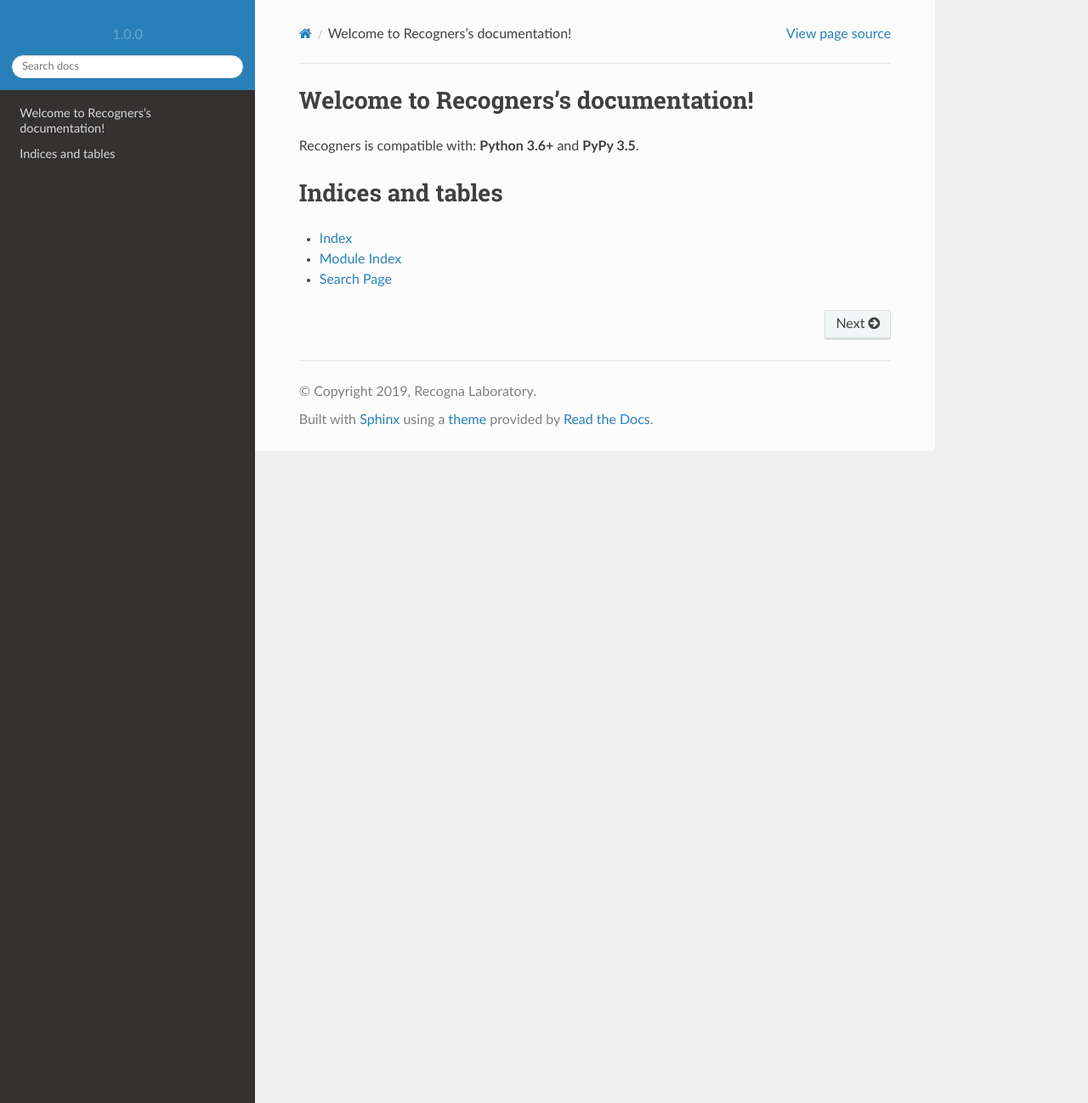
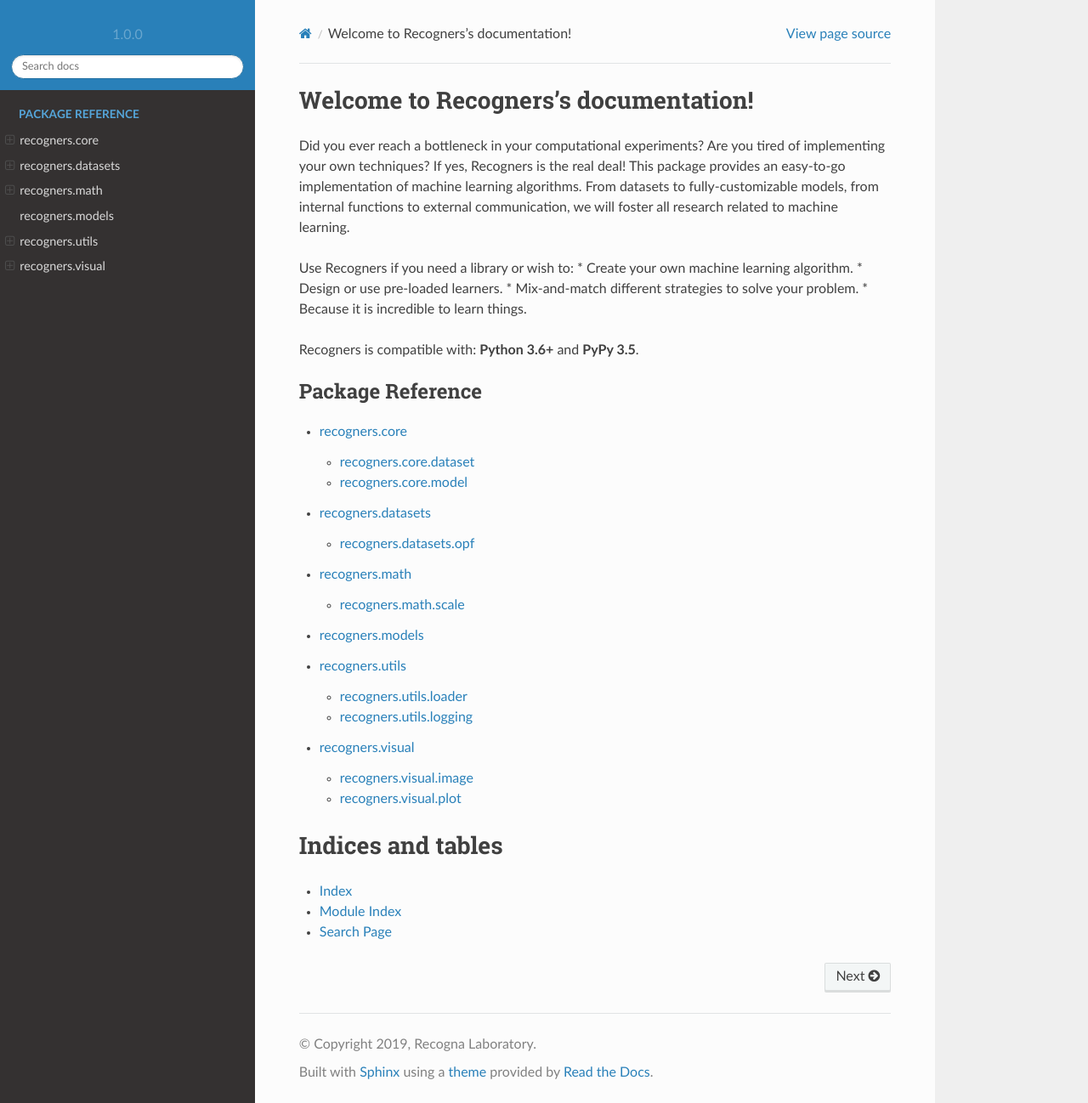
Before and after one commit to gugarosa/learnergy, a Sphinx documentation site: the page built from docs/index.rst, in a window 1280 px wide and 1298 px high. Shown: the whole window at 85% size. Built offline with Sphinx 7.4.7 and the Read the Docs theme 2.0.0, drawn with Linux system fonts in a browser that asks for light colours.

Commit message:
Adding docs.

```diff
--- /dev/null
+++ b/docs/api/recogners.core.dataset.rst
@@ -0,0 +1,7 @@
+recogners.core.dataset
+==========================
+
+.. automodule:: recogners.core.dataset
+    :members:
+    :private-members:
+    :special-members:
--- /dev/null
+++ b/docs/api/recogners.core.model.rst
@@ -0,0 +1,7 @@
+recogners.core.model
+==========================
+
+.. automodule:: recogners.core.model
+    :members:
+    :private-members:
+    :special-members:
--- a/docs/api/recogners.core.rst
+++ b/docs/api/recogners.core.rst
@@ -0,0 +1,12 @@
+recogners.core
+=========================
+
+Core is the core. Essentially, it is the parent of everything. You should find parent classes defining the basic of our structure. They should provide variables and methods that will help to construct other modules.
+
+.. toctree::
+    recogners.core.dataset
+    recogners.core.model
+
+.. automodule:: recogners.core
+   :members:
+   :show-inheritance:
--- /dev/null
+++ b/docs/api/recogners.datasets.opf.rst
@@ -0,0 +1,7 @@
+recogners.datasets.opf
+==========================
+
+.. automodule:: recogners.datasets.opf
+    :members:
+    :private-members:
+    :special-members:
--- /dev/null
+++ b/docs/api/recogners.math.scale.rst
@@ -0,0 +1,7 @@
+recogners.math.scale
+==========================
+
+.. automodule:: recogners.math.scale
+    :members:
+    :private-members:
+    :special-members:
--- /dev/null
+++ b/docs/api/recogners.models.rbm.rst
@@ -0,0 +1,7 @@
+recogners.models.rbm
+======================w====
+
+.. automodule:: recogners.models.rbm
+    :members:
+    :private-members:
+    :special-members:
--- /dev/null
+++ b/docs/api/recogners.utils.loader.rst
@@ -0,0 +1,7 @@
+recogners.utils.loader
+==========================
+
+.. automodule:: recogners.utils.loader
+    :members:
+    :private-members:
+    :special-members:
--- /dev/null
+++ b/docs/api/recogners.utils.logging.rst
@@ -0,0 +1,7 @@
+recogners.utils.logging
+==========================
+
+.. automodule:: recogners.utils.logging
+    :members:
+    :private-members:
+    :special-members:
--- a/docs/api/recogners.utils.rst
+++ b/docs/api/recogners.utils.rst
@@ -0,0 +1,12 @@
+recogners.utils
+=========================
+
+This is an utilities package. Common things shared across the application should be implemented here. It is better to implement once and use as you wish than re-implementing the same thing over and over again.
+
+.. toctree::
+    recogners.utils.loader
+    recogners.utils.logging
+
+.. automodule:: recogners.utils
+   :members:
+   :show-inheritance:
--- /dev/null
+++ b/docs/api/recogners.visual.image.rst
@@ -0,0 +1,7 @@
+recogners.visual.image
+==========================
+
+.. automodule:: recogners.visual.image
+    :members:
+    :private-members:
+    :special-members:
--- /dev/null
+++ b/docs/api/recogners.visual.plot.rst
@@ -0,0 +1,7 @@
+recogners.visual.plot
+==========================
+
+.. automodule:: recogners.visual.plot
+    :members:
+    :private-members:
+    :special-members:
--- /dev/null
+++ b/docs/api/recogners.visual.rst
@@ -0,0 +1,12 @@
+recogners.visual
+=========================
+
+Every one needs images and plots to help visualize what is happening, correct? This package will provide every visual-related method for you. Check a specific image, your fitness function convergence, plot reconstructions, weights and much more!
+
+.. toctree::
+    recogners.visual.image
+    recogners.visual.plot
+
+.. automodule:: recogners.visual
+   :members:
+   :show-inheritance:
--- a/docs/index.rst
+++ b/docs/index.rst
@@ -1,5 +1,13 @@
 Welcome to Recogners's documentation!
 =======================================
+
+Did you ever reach a bottleneck in your computational experiments? Are you tired of implementing your own techniques? If yes, Recogners is the real deal! This package provides an easy-to-go implementation of machine learning algorithms. From datasets to fully-customizable models, from internal functions to external communication, we will foster all research related to machine learning.
+
+Use Recogners if you need a library or wish to:
+* Create your own machine learning algorithm.
+* Design or use pre-loaded learners.
+* Mix-and-match different strategies to solve your problem.
+* Because it is incredible to learn things.
 
 Recogners is compatible with: **Python 3.6+** and **PyPy 3.5**.
 
@@ -7,10 +15,12 @@ Recogners is compatible with: **Python 3.6+** and **PyPy 3.5**.
     :maxdepth: 2
     :caption: Package Reference
 
-    api/recogners
     api/recogners.core
+    api/recogners.datasets
     api/recogners.math
+    api/recogners.models
     api/recogners.utils
+    api/recogners.visual
 
 Indices and tables
 ==================
```
Also changed, not shown: docs/api/recogners.datasets.rst (added, +11 -0 lines), docs/api/recogners.math.rst (+11 -0 lines), docs/api/recogners.models.rst (added, +11 -0 lines), docs/api/recogners.rst (deleted), 3 other files.
